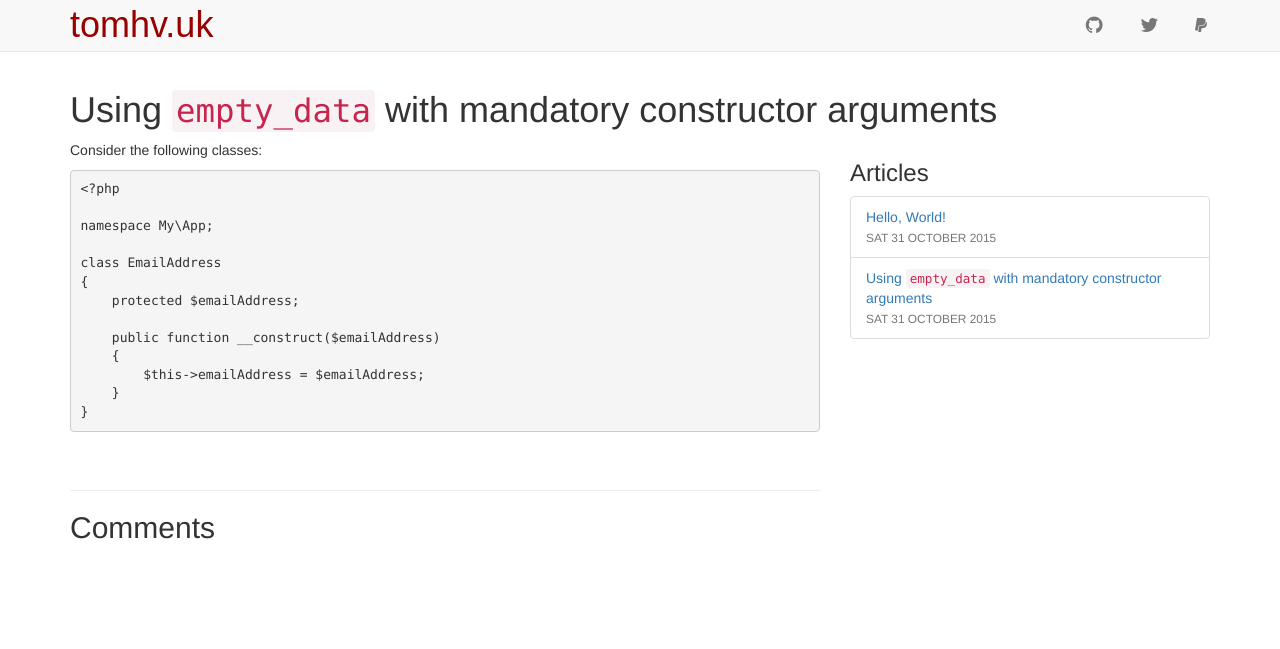
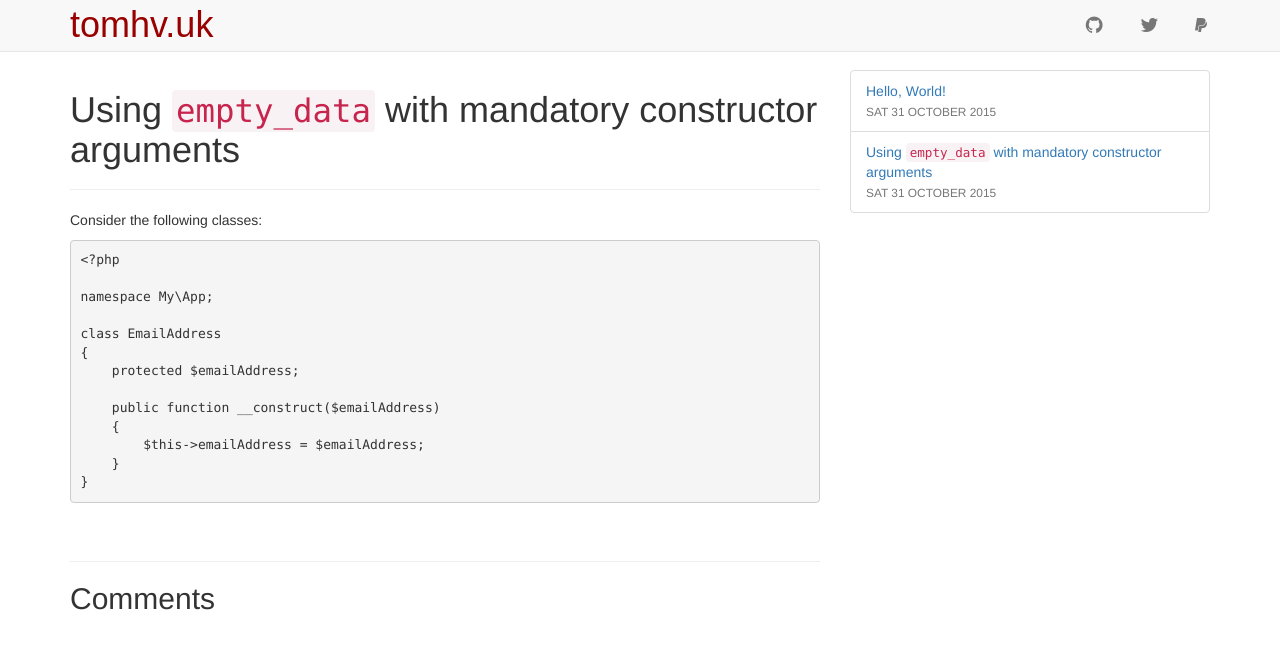
Before and after one commit to tomhv/tomhv.github.io, a Jekyll site: the page built from _posts/2015-10-31-empty-data-with-constructor-arguments.md, in a window 1280 px wide. Shown: the top 649 px of the page. Built offline with Jekyll 4.4.1, drawn with Linux system fonts in a browser that asks for light colours; nearby versions of some CDN libraries; some web fonts are replaced; Markdown is read by kramdown in place of the engine named in the settings; comment, search, counter and statistics services are not loaded.

Commit message:
Update post.html

```diff
--- a/_layouts/post.html
+++ b/_layouts/post.html
@@ -5,9 +5,10 @@
         {% include top_nav.html %}
 
         <div class="container">
-            <h1>{{ page.title }}</h1>
             <div class="row">
                 <div class="col-md-8">
+                    <h1>{{ page.title }}</h1>
+                    <hr />
                     {{ content }}
 
                     <div class="post-comments">
@@ -40,7 +41,6 @@
                     </div><!-- .post-comments -->
                 </div><!-- .col -->
                 <div class="col-md-4">
-                    <h3>Articles</h3>
                     <ul class="list-group">
                         {% for post in site.posts %}
                             <li class="list-group-item">
```
